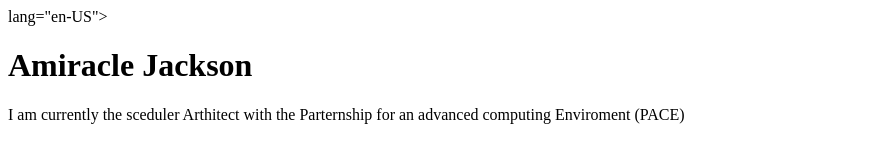
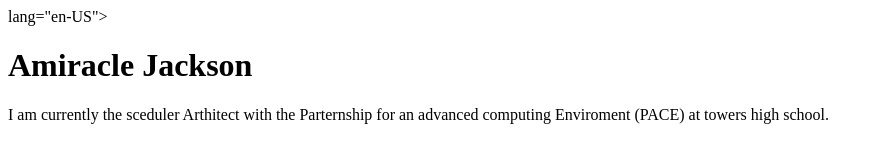
Before and after one commit to amiraclejackson223/amiraclejackson223.github.io, a plain HTML site: page index.html in a window 1280 px wide. Shown: the whole page, without its empty margins (0-879 px from the left). Drawn offline with Linux system fonts and the light colour scheme.

Commit message:
Update index.html

```diff
--- a/index.html
+++ b/index.html
@@ -6,6 +6,6 @@
 </H1>
 <p>
   I am currently the sceduler Arthitect with the Parternship for an advanced computing
-  Enviroment (PACE)
+  Enviroment (PACE) at towers high school.
   </p>
 </html>
```
